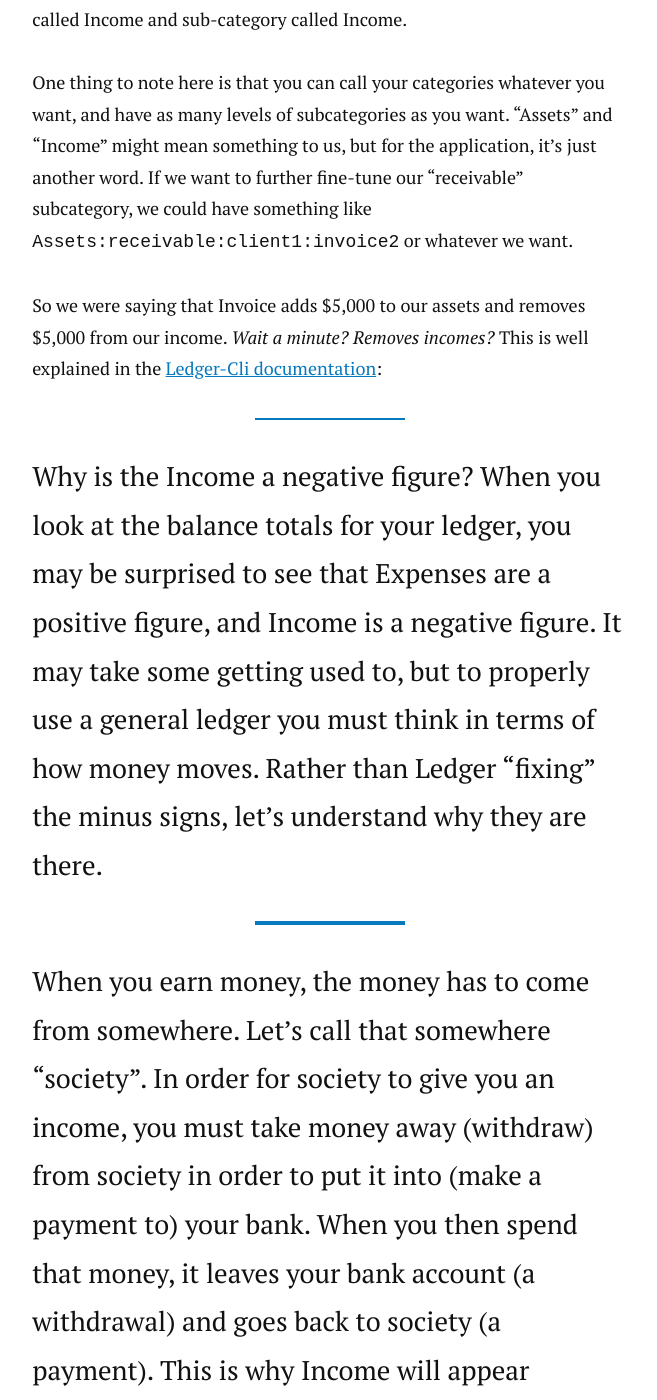
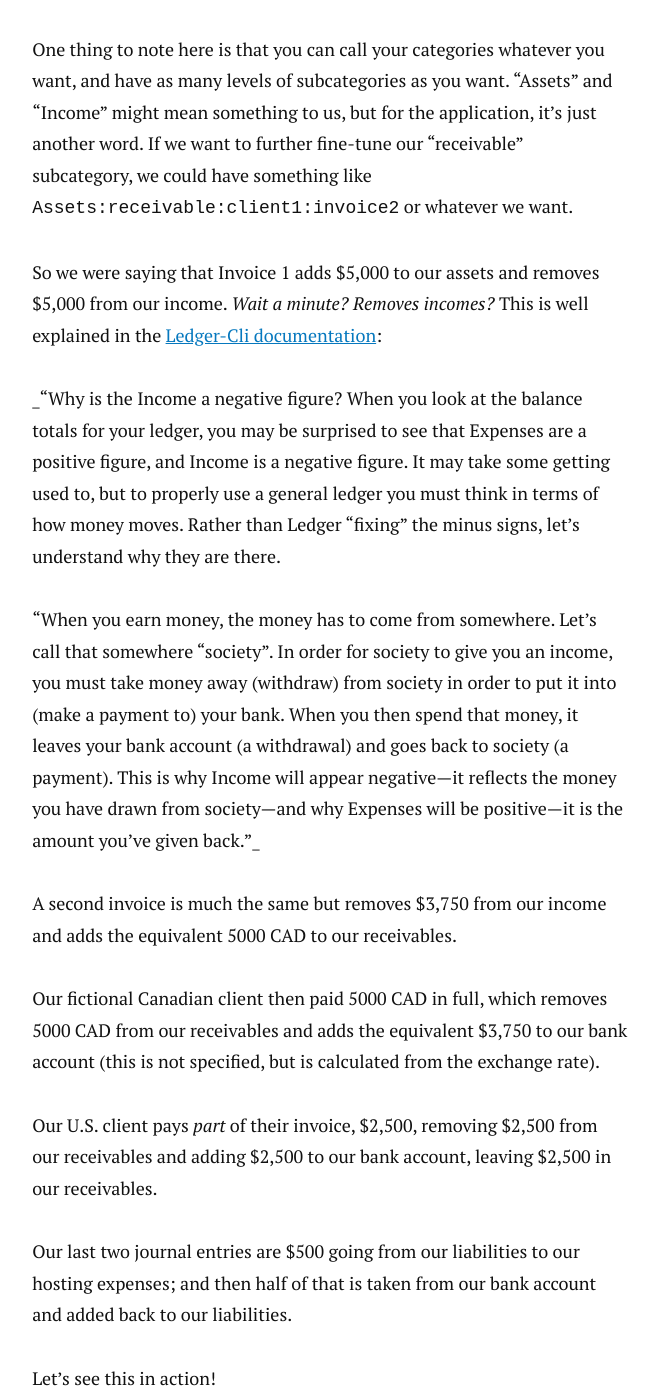
Before and after one commit to alberto56/dcycleblog, a Jekyll site: the page built from _posts/2019-03-04-accounting.md, in a window 1280 px wide and 1400 px high, scrolled down 7453 px. Shown: the whole window, without its empty margins (310-967 px from the left). Built offline with Jekyll 4.4.1, drawn with Linux system fonts in a browser that asks for light colours; nearby versions of some CDN libraries; comment, search, counter and statistics services are not loaded; some of the changed text lies outside the part shown.

Commit message:
Update 2019-03-04-accounting.md

```diff
--- a/_posts/2019-03-04-accounting.md
+++ b/_posts/2019-03-04-accounting.md
@@ -153,11 +153,11 @@
 
 One thing to note here is that you can call your categories whatever you want, and have as many levels of subcategories as you want. "Assets" and "Income" might mean something to us, but for the application, it's just another word. If we want to further fine-tune our "receivable" subcategory, we could have something like `Assets:receivable:client1:invoice2` or whatever we want.
 
-So we were saying that Invoice adds $5,000 to our assets and removes $5,000 from our income. _Wait a minute? Removes incomes?_  This is well explained in the [Ledger-Cli documentation](https://www.ledger-cli.org/3.0/doc/ledger3.html):
+So we were saying that Invoice 1 adds $5,000 to our assets and removes $5,000 from our income. _Wait a minute? Removes incomes?_  This is well explained in the [Ledger-Cli documentation](https://www.ledger-cli.org/3.0/doc/ledger3.html):
 
-> Why is the Income a negative figure? When you look at the balance totals for your ledger, you may be surprised to see that Expenses are a positive figure, and Income is a negative figure. It may take some getting used to, but to properly use a general ledger you must think in terms of how money moves. Rather than Ledger “fixing” the minus signs, let’s understand why they are there.
+_"Why is the Income a negative figure? When you look at the balance totals for your ledger, you may be surprised to see that Expenses are a positive figure, and Income is a negative figure. It may take some getting used to, but to properly use a general ledger you must think in terms of how money moves. Rather than Ledger “fixing” the minus signs, let’s understand why they are there.
 
-> When you earn money, the money has to come from somewhere. Let’s call that somewhere “society”. In order for society to give you an income, you must take money away (withdraw) from society in order to put it into (make a payment to) your bank. When you then spend that money, it leaves your bank account (a withdrawal) and goes back to society (a payment). This is why Income will appear negative—it reflects the money you have drawn from society—and why Expenses will be positive—it is the amount you’ve given back.
+"When you earn money, the money has to come from somewhere. Let’s call that somewhere “society”. In order for society to give you an income, you must take money away (withdraw) from society in order to put it into (make a payment to) your bank. When you then spend that money, it leaves your bank account (a withdrawal) and goes back to society (a payment). This is why Income will appear negative—it reflects the money you have drawn from society—and why Expenses will be positive—it is the amount you’ve given back."_
 
 A second invoice is much the same but removes $3,750 from our income and adds the equivalent 5000 CAD to our receivables.
 
```
Also changed, not shown: other parts of _posts/2019-03-04-accounting.md (+3 -3 lines).
